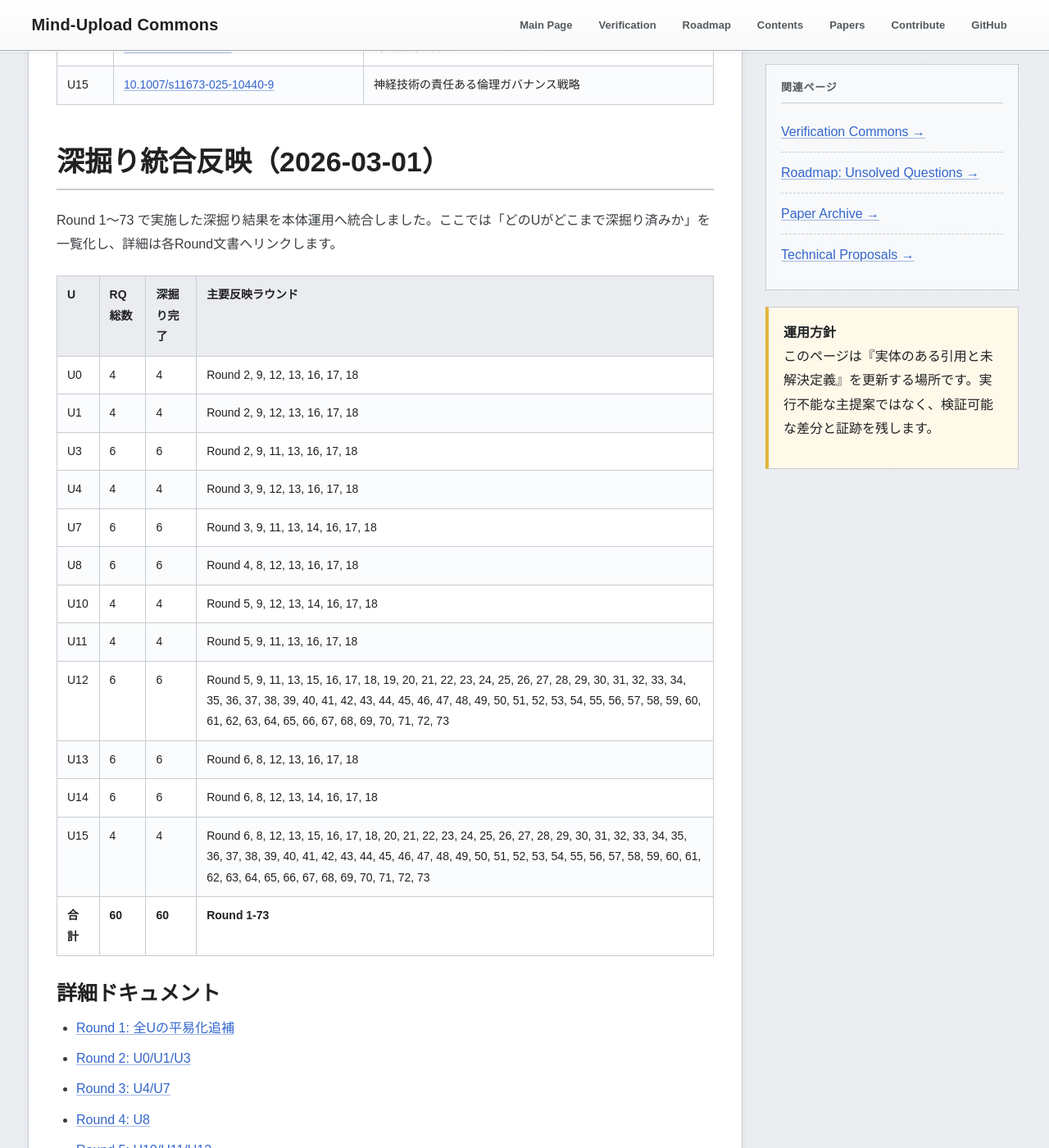
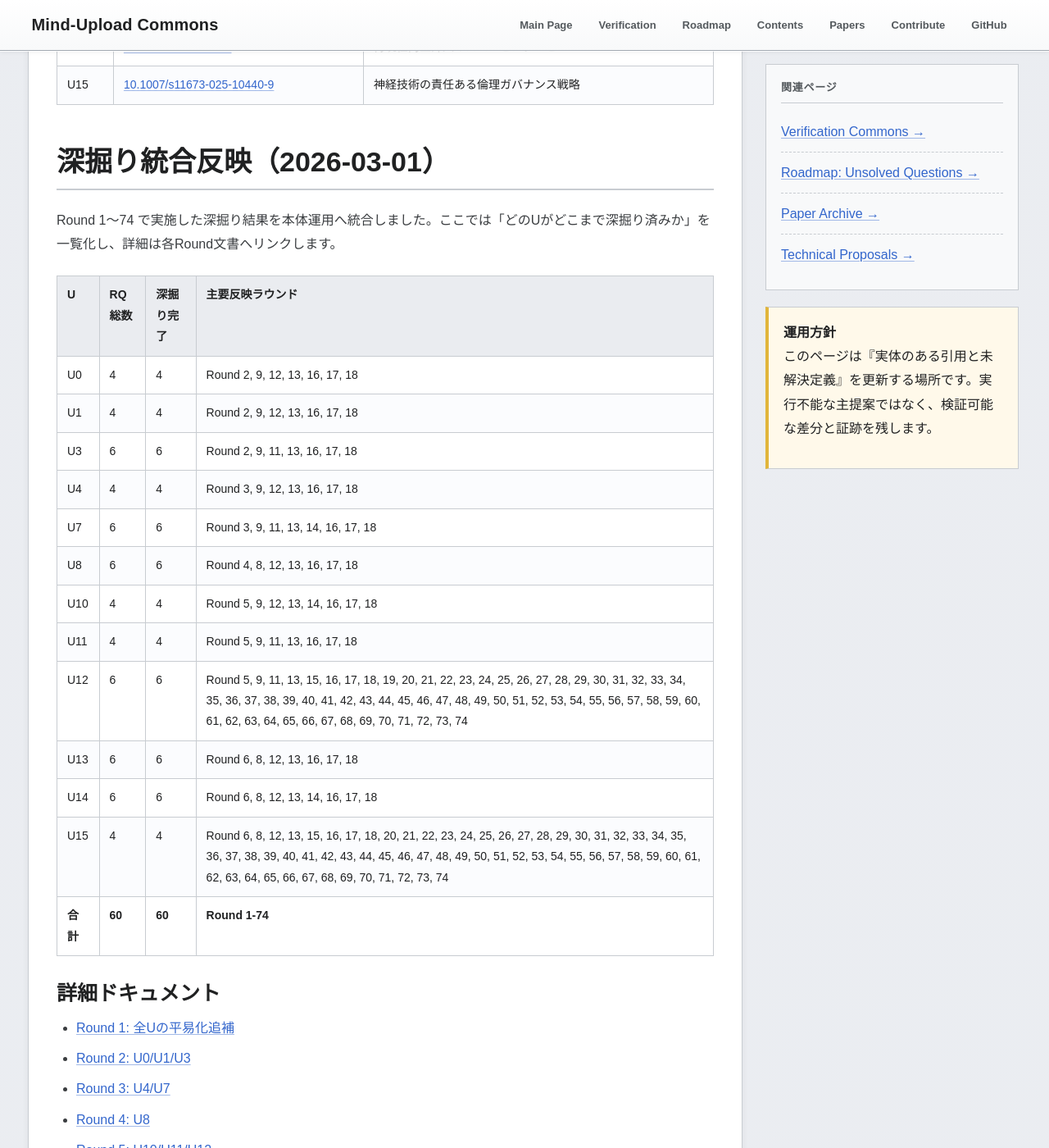
Before and after one commit to yasufumi-nakata/eegflow, a Jekyll site: the page built from research_harvest_50.md, in a window 1280 px wide and 1400 px high, scrolled down 6243 px. Shown: the whole window at 82% size. Built offline with Jekyll 4.4.1, drawn with Linux system fonts in a browser that asks for light colours; some of the changed text lies outside the part shown.

Commit message:
Add Round 74 relink execution check and candidate resync gate

```diff
--- a/research_harvest_50.md
+++ b/research_harvest_50.md
@@ -156,7 +156,7 @@
 <section class="section" id="deepening-integration-20260301">
 <h2 class="section-title">深掘り統合反映（2026-03-01）</h2>
 <p>
-Round 1〜73 で実施した深掘り結果を本体運用へ統合しました。ここでは「どのUがどこまで深掘り済みか」を一覧化し、詳細は各Round文書へリンクします。
+Round 1〜74 で実施した深掘り結果を本体運用へ統合しました。ここでは「どのUがどこまで深掘り済みか」を一覧化し、詳細は各Round文書へリンクします。
 </p>
 <table class="data-table">
 <thead><tr><th>U</th><th>RQ総数</th><th>深掘り完了</th><th>主要反映ラウンド</th></tr></thead><tbody>
@@ -168,11 +168,11 @@
 <tr><td>U8</td><td>6</td><td>6</td><td>Round 4, 8, 12, 13, 16, 17, 18</td></tr>
 <tr><td>U10</td><td>4</td><td>4</td><td>Round 5, 9, 12, 13, 14, 16, 17, 18</td></tr>
 <tr><td>U11</td><td>4</td><td>4</td><td>Round 5, 9, 11, 13, 16, 17, 18</td></tr>
-<tr><td>U12</td><td>6</td><td>6</td><td>Round 5, 9, 11, 13, 15, 16, 17, 18, 19, 20, 21, 22, 23, 24, 25, 26, 27, 28, 29, 30, 31, 32, 33, 34, 35, 36, 37, 38, 39, 40, 41, 42, 43, 44, 45, 46, 47, 48, 49, 50, 51, 52, 53, 54, 55, 56, 57, 58, 59, 60, 61, 62, 63, 64, 65, 66, 67, 68, 69, 70, 71, 72, 73</td></tr>
+<tr><td>U12</td><td>6</td><td>6</td><td>Round 5, 9, 11, 13, 15, 16, 17, 18, 19, 20, 21, 22, 23, 24, 25, 26, 27, 28, 29, 30, 31, 32, 33, 34, 35, 36, 37, 38, 39, 40, 41, 42, 43, 44, 45, 46, 47, 48, 49, 50, 51, 52, 53, 54, 55, 56, 57, 58, 59, 60, 61, 62, 63, 64, 65, 66, 67, 68, 69, 70, 71, 72, 73, 74</td></tr>
 <tr><td>U13</td><td>6</td><td>6</td><td>Round 6, 8, 12, 13, 16, 17, 18</td></tr>
 <tr><td>U14</td><td>6</td><td>6</td><td>Round 6, 8, 12, 13, 14, 16, 17, 18</td></tr>
-<tr><td>U15</td><td>4</td><td>4</td><td>Round 6, 8, 12, 13, 15, 16, 17, 18, 20, 21, 22, 23, 24, 25, 26, 27, 28, 29, 30, 31, 32, 33, 34, 35, 36, 37, 38, 39, 40, 41, 42, 43, 44, 45, 46, 47, 48, 49, 50, 51, 52, 53, 54, 55, 56, 57, 58, 59, 60, 61, 62, 63, 64, 65, 66, 67, 68, 69, 70, 71, 72, 73</td></tr>
-<tr><td><strong>合計</strong></td><td><strong>60</strong></td><td><strong>60</strong></td><td><strong>Round 1-73</strong></td></tr>
+<tr><td>U15</td><td>4</td><td>4</td><td>Round 6, 8, 12, 13, 15, 16, 17, 18, 20, 21, 22, 23, 24, 25, 26, 27, 28, 29, 30, 31, 32, 33, 34, 35, 36, 37, 38, 39, 40, 41, 42, 43, 44, 45, 46, 47, 48, 49, 50, 51, 52, 53, 54, 55, 56, 57, 58, 59, 60, 61, 62, 63, 64, 65, 66, 67, 68, 69, 70, 71, 72, 73, 74</td></tr>
+<tr><td><strong>合計</strong></td><td><strong>60</strong></td><td><strong>60</strong></td><td><strong>Round 1-74</strong></td></tr>
 </tbody></table>
 
 <h3>詳細ドキュメント</h3>
@@ -250,6 +250,7 @@
 <li><a href="research_deepening_round71_2026-03-01.html">Round 71: 再安定化確認台帳と再クローズ復帰監視固定</a></li>
 <li><a href="research_deepening_round72_2026-03-01.html">Round 72: 再入再接続チェックポイントと再開再入ゲート更新固定</a></li>
 <li><a href="research_deepening_round73_2026-03-01.html">Round 73: 再入更新伝播台帳と再入実行再接続ゲート固定</a></li>
+<li><a href="research_deepening_round74_2026-03-01.html">Round 74: 再接続実行チェックと再入候補再同期ゲート固定</a></li>
 </ul>
 
 <h3>整合性監査（証跡）</h3>
@@ -687,6 +688,12 @@
 Round 73 の再入更新伝播台帳と再入実行再接続ゲート固定は
 <a href="automation/rq_regulation_reentry_update_propagation_ledger_round73_2026-03-01.csv" target="_blank">rq_regulation_reentry_update_propagation_ledger_round73_2026-03-01.csv</a>（問い別再入更新伝播台帳）と
 <a href="automation/rq_regulation_reentry_execution_relink_gate_round73_2026-03-01.csv" target="_blank">rq_regulation_reentry_execution_relink_gate_round73_2026-03-01.csv</a>（問い別再入実行再接続ゲート）
+に記録しています。
+</p>
+<p class="small">
+Round 74 の再接続実行チェックと再入候補再同期ゲート固定は
+<a href="automation/rq_regulation_reentry_relink_execution_check_round74_2026-03-01.csv" target="_blank">rq_regulation_reentry_relink_execution_check_round74_2026-03-01.csv</a>（問い別再接続実行チェック）と
+<a href="automation/rq_regulation_reentry_candidate_resync_gate_round74_2026-03-01.csv" target="_blank">rq_regulation_reentry_candidate_resync_gate_round74_2026-03-01.csv</a>（問い別再入候補再同期ゲート）
 に記録しています。
 </p>
 </section>
```
Also changed, not shown: automation/rq_regulation_reentry_candidate_resync_gate_round74_2026-03-01.csv (added, +11 -0 lines), automation/rq_regulation_reentry_relink_execution_check_round74_2026-03-01.csv (added, +11 -0 lines), research_deepening_continue_guide_2026-03-01.md (+6 -2 lines), research_deepening_round74_2026-03-01.md (added, +64 -0 lines).
